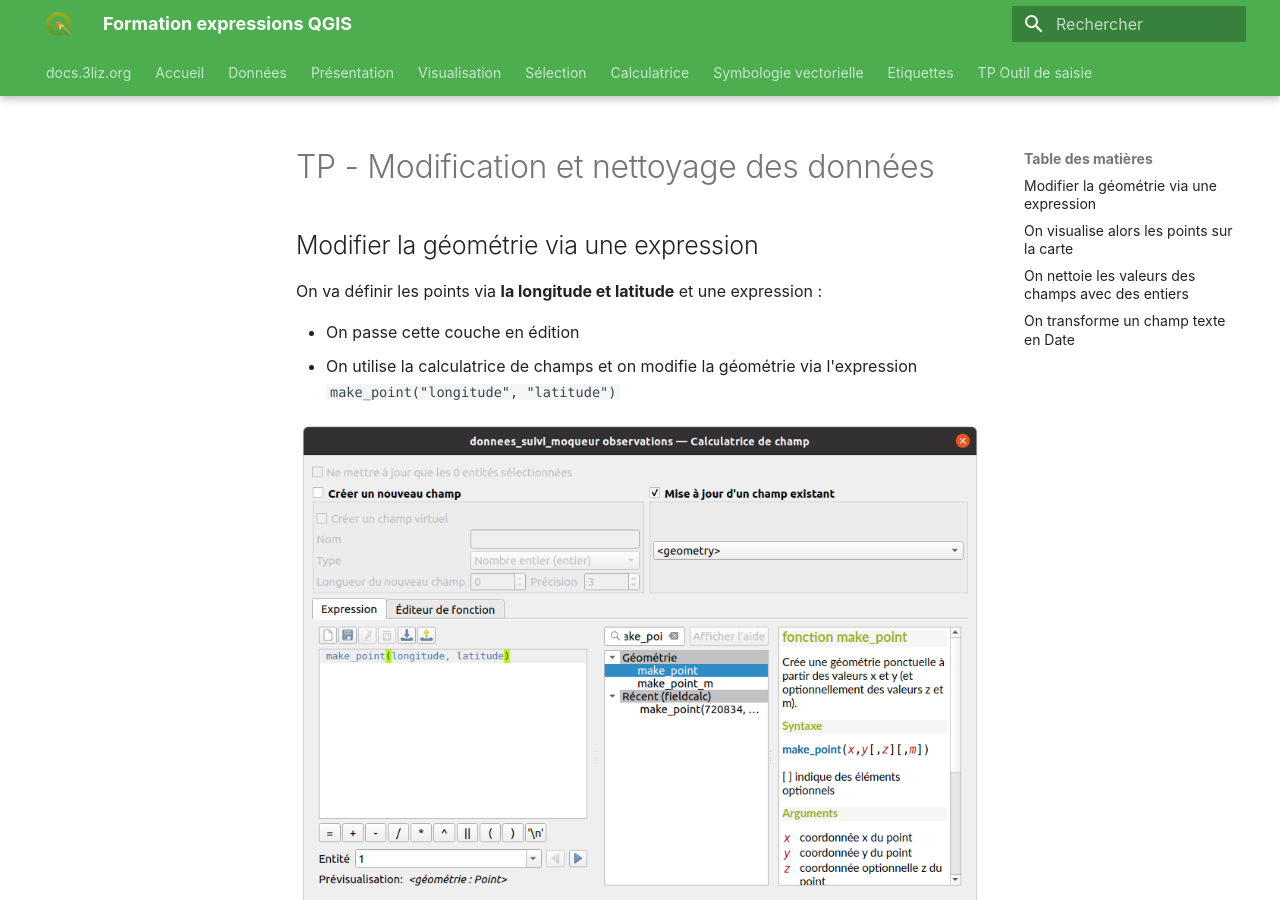
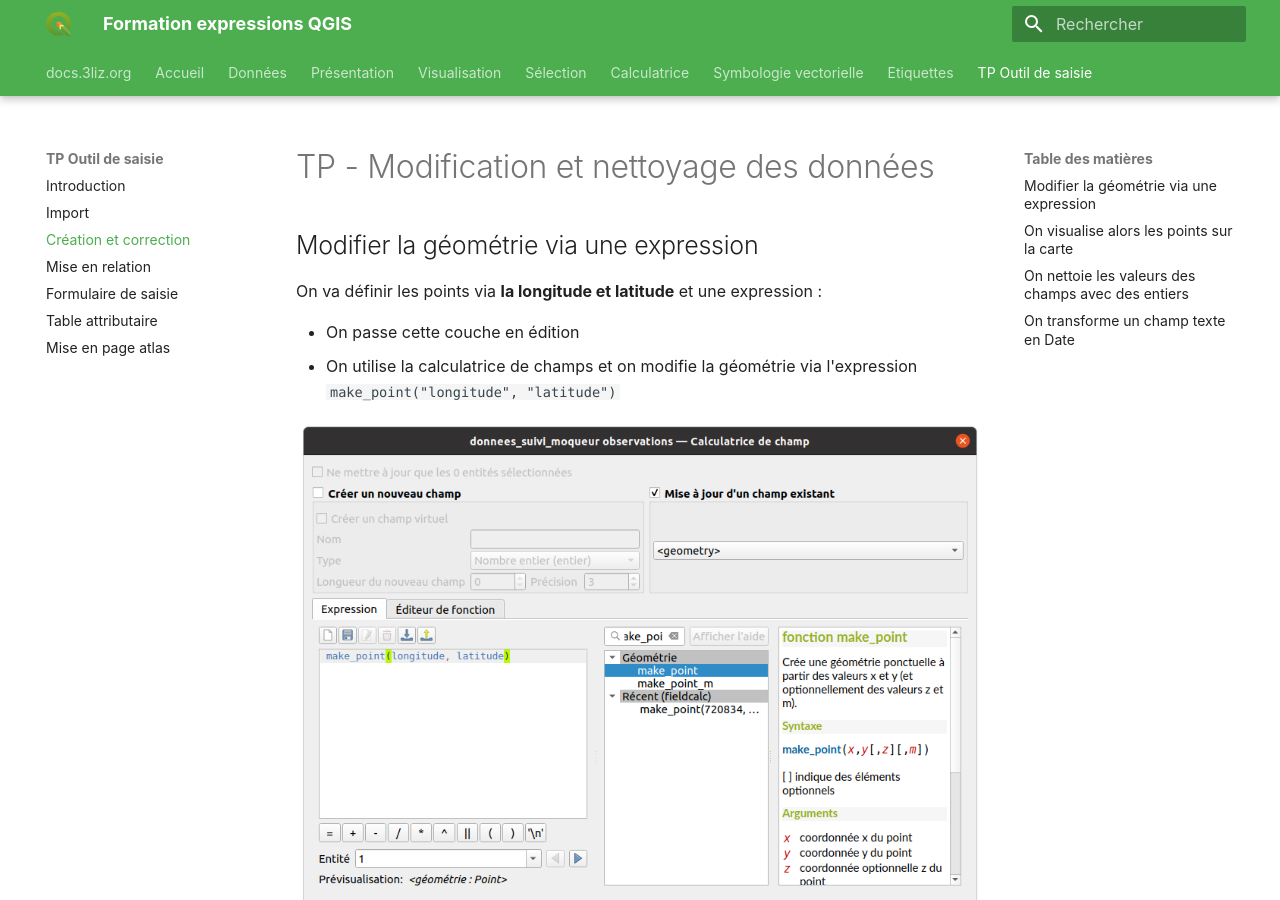
Before and after one commit to 3liz/formation-qgis-expressions, an MkDocs documentation site: the page built from docs/tp_modification.md, in a window 1280 px wide and 900 px high. Built offline with MkDocs 1.6.1 and Material for MkDocs 9.7.7, drawn with Linux system fonts in a browser that asks for light colours; nearby versions of some CDN libraries.

```diff
--- a/mkdocs.yml
+++ b/mkdocs.yml
@@ -21,7 +21,7 @@ nav:
     - TP Outil de saisie:
         - Introduction: tp_outil_saisie.md
         - Import: tp_import.md
-        - Création et correction: tm_modification.md
+        - Création et correction: tp_modification.md
         - Mise en relation: tp_relation.md
         - Formulaire de saisie: tp_formulaire.md
         - Table attributaire: tp_table_attributaire.md
```
Also changed, not shown: docs/symbologie.md (+4 -0 lines).
